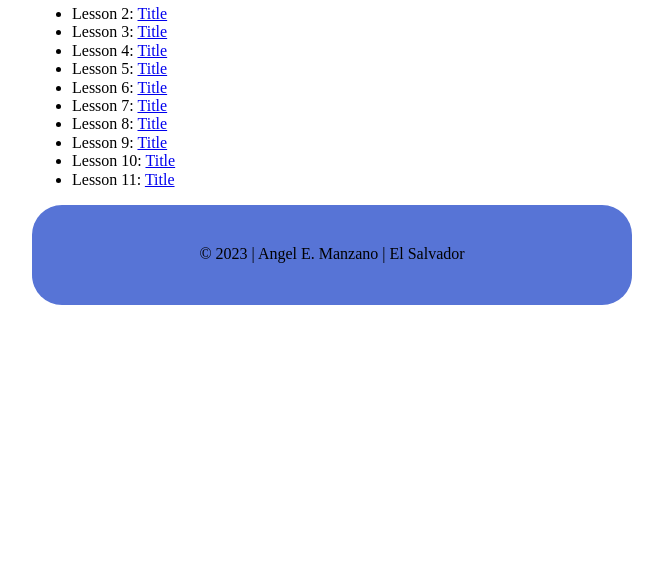
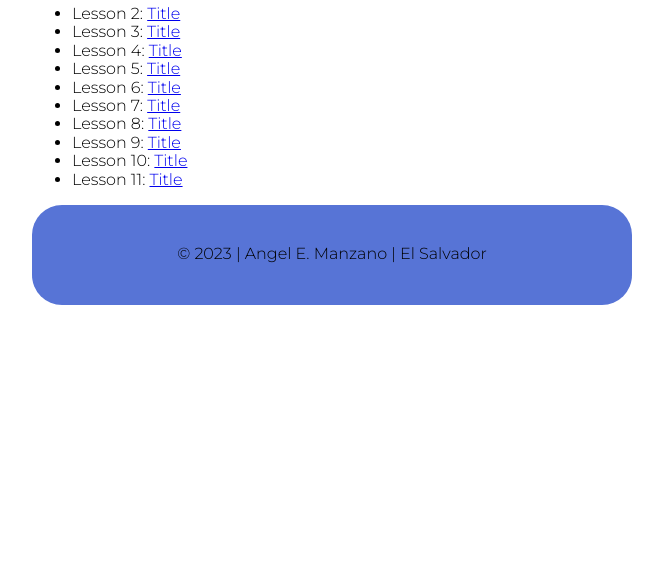
Before and after one commit to angelmzn/wdd230, a plain HTML site: page index.html in a window 1280 px wide. Shown: the part 229-800 px from the top of the page, without its empty margins (308-971 px from the left). Drawn offline with Linux system fonts and the light colour scheme.

Commit message:
Applying fonts

```diff
--- a/styles/style.css
+++ b/styles/style.css
@@ -1,6 +1,16 @@
+/*
+Fonts
+*/
+
+@import url('https://fonts.googleapis.com/css2?family=Montserrat:wght@300&display=swap');
+@import url('https://fonts.googleapis.com/css2?family=Roboto:wght@300&display=swap');
+@import url('https://fonts.googleapis.com/css2?family=Poppins:wght@300&display=swap');
+
+
 #container {
     max-width: 600px;
     margin: 0 auto;
+    font-family: 'Montserrat', 'Roboto', 'Poppins', Verdana, Geneva, Tahoma, sans-serif;
 }
 
 img  {
```
